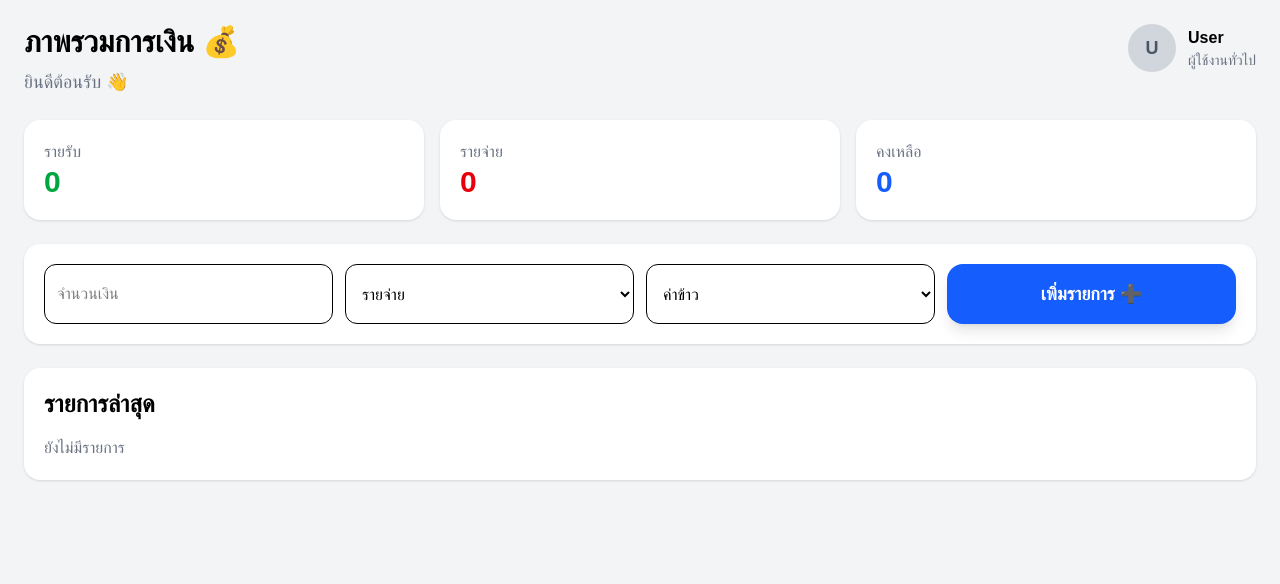
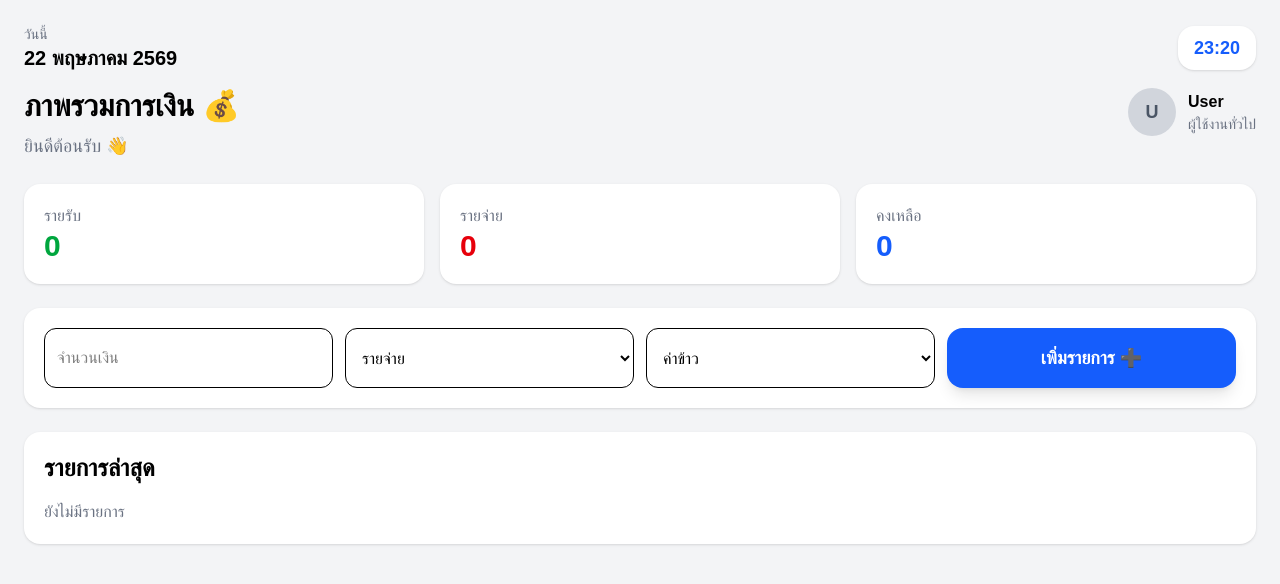
Before and after one commit to Paprem39/finance-tracker, a Next.js app: page /dashboard in a window 1280 px wide. Shown: the top 584 px of the page. Built offline with nearby package versions, Linux system fonts and the light colour scheme.

Commit message:
Add Date & Tme

```diff
--- a/src/app/dashboard/page.tsx
+++ b/src/app/dashboard/page.tsx
@@ -1,6 +1,6 @@
 "use client";
 
-import { useState } from "react";
+import { useEffect, useState } from "react";
 
 export default function Dashboard() {
   const [income, setIncome] = useState(0);
@@ -13,6 +13,15 @@ export default function Dashboard() {
   const [note, setNote] = useState("");
 
   const [transactions, setTransactions] = useState<any[]>([]);
+  const [currentDate, setCurrentDate] = useState(new Date());
+
+    useEffect(() => {
+        const timer = setInterval(() => {
+        setCurrentDate(new Date());
+    }, 1000);
+
+  return () => clearInterval(timer);
+}, []);
 
   const addTransaction = () => {
     const value = Number(amount);
@@ -42,6 +51,35 @@ export default function Dashboard() {
 
   return (
     <div className="min-h-screen bg-gray-100 p-6 text-black">
+
+      <div className="flex justify-between items-center mb-4">
+
+        {/* Date */}
+          <div>
+            <p className="text-gray-500 text-sm">
+              วันนี้
+            </p>
+
+            <h2 className="text-xl font-bold">
+            {currentDate.toLocaleDateString("th-TH", {
+              day: "numeric",
+              month: "long",
+              year: "numeric",
+            })}
+            </h2>
+          </div>
+
+{/* Time */}
+<div className="bg-white px-4 py-2 rounded-2xl shadow">
+  <p className="text-lg font-bold text-blue-600">
+    {currentDate.toLocaleTimeString("th-TH", {
+      hour: "2-digit",
+      minute: "2-digit",
+    })}
+  </p>
+</div>
+
+</div>
 
       {/* Header */}
       <div className="flex items-center justify-between mb-6">
```
